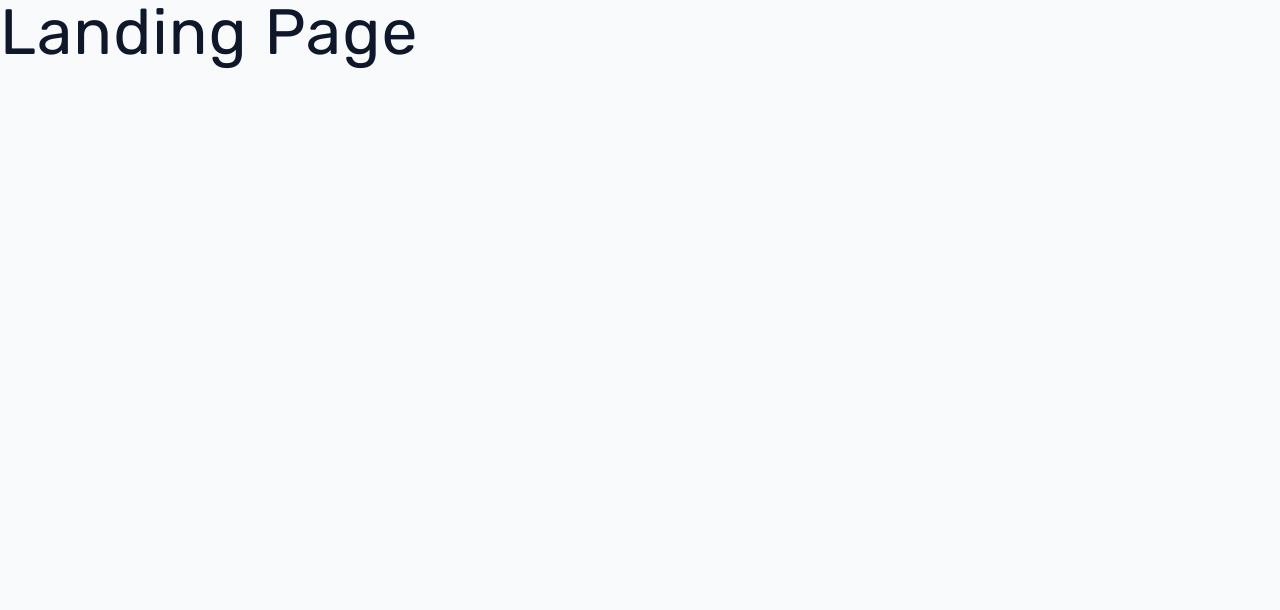
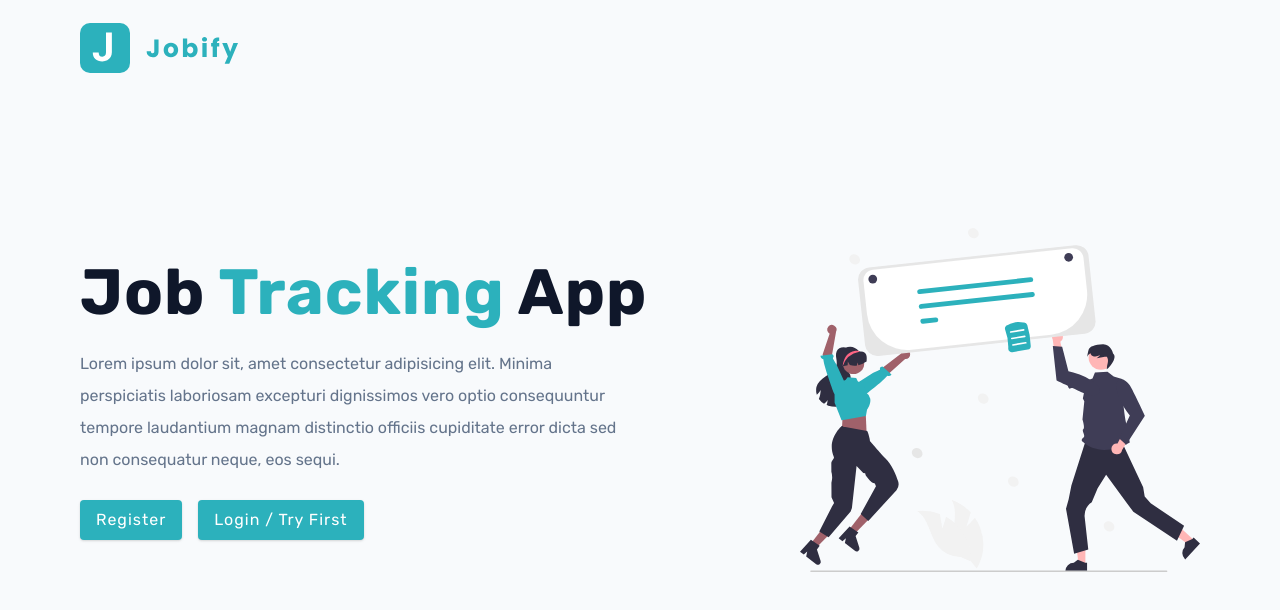
Before and after one commit to naman-parihar2000/mern-job-dashboard, a React (Vite) app in the folder client/: page / in a window 1280 px wide. Shown: the top 610 px of the page. Built offline with nearby package versions, Linux system fonts and the light colour scheme.

Commit message:
landing page

```diff
--- a/client/package.json
+++ b/client/package.json
@@ -30,6 +30,6 @@
     "eslint-plugin-react": "^7.32.2",
     "eslint-plugin-react-hooks": "^4.6.0",
     "eslint-plugin-react-refresh": "^0.4.3",
-    "vite": "^4.4.5"
+    "vite": "^4.4.9"
   }
 }
--- a/client/src/App.jsx
+++ b/client/src/App.jsx
@@ -12,6 +12,7 @@
   {
     path: "/",
     element: <HomeLayout />,
+    errorElement: <Error/>,
     children: [
       {
         index: true,
--- a/client/src/pages/Error.jsx
+++ b/client/src/pages/Error.jsx
@@ -1,6 +1,13 @@
+import { Link, useRouteError } from "react-router-dom";
+
 const Error = () => {
+  const error = useRouteError();
+  console.log(error);
   return (
-    <div>Error Pages</div>
-  )
-}
-export default Error
+    <div>
+      <h1>Error Pages</h1>
+      <Link to="/">Back Home</Link>
+    </div>
+  );
+};
+export default Error;
--- a/client/src/pages/Landing.jsx
+++ b/client/src/pages/Landing.jsx
@@ -1,6 +1,38 @@
+import styled from "styled-components";
+import Wrapper from "../assets/wrappers/LandingPage";
+import main from "../assets/images/main-alternative.svg";
+import logo from "../assets/images/logo.svg";
+import { Link } from "react-router-dom";
+
 const Landing = () => {
   return (
-    <h1>Landing Page</h1>
-  )
-}
-export default Landing
+    <Wrapper>
+      <nav>
+        <img src={logo} alt="jobify-logo" className="logo" />
+      </nav>
+      <div className="container page">
+        {/* info */}
+        <div className="info">
+          <h1>
+            job <span>tracking</span> app
+          </h1>
+          <p>
+            Lorem ipsum dolor sit, amet consectetur adipisicing elit. Minima
+            perspiciatis laboriosam excepturi dignissimos vero optio
+            consequuntur tempore laudantium magnam distinctio officiis
+            cupiditate error dicta sed non consequatur neque, eos sequi.
+          </p>
+          <Link to="/register" className="btn register-link">
+            Register
+          </Link>
+          <Link to="/login" className="btn">
+            Login / Try First
+          </Link>
+        </div>
+        <img src={main} alt="job hunt" className="img main-img" />
+      </div>
+    </Wrapper>
+  );
+};
+
+export default Landing;
```
Also changed, not shown: 1 other file (tests, documents, lock files or other folders).
